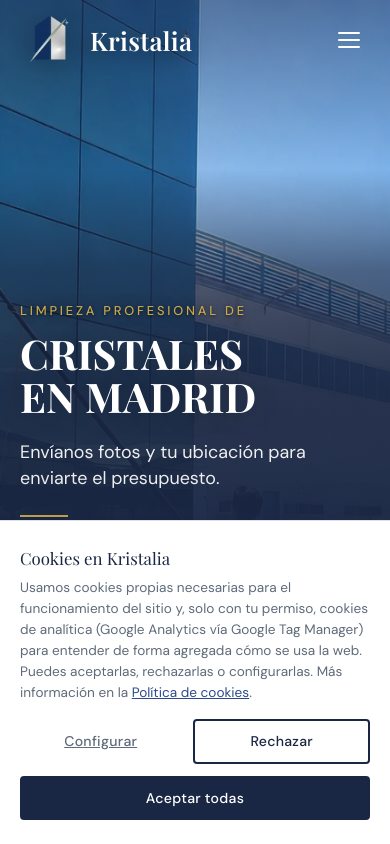
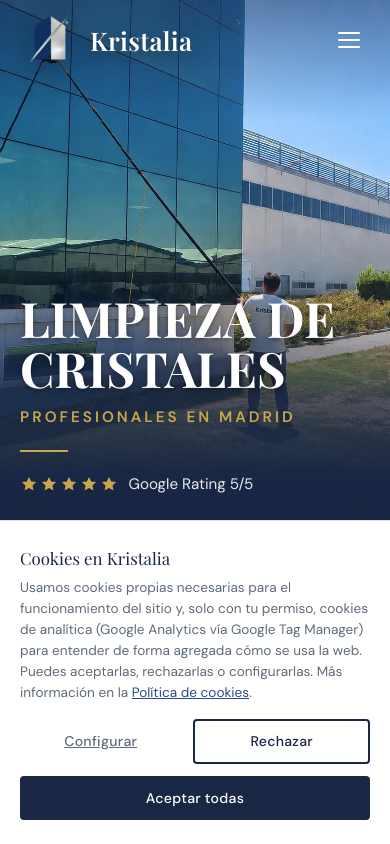
Before and after one commit to roldaan04/kristalia, a React (Vite) app: page / in a window 390 px wide. Shown: the top 844 px of the page. Built offline with nearby package versions, Linux system fonts and the light colour scheme.

Commit message:
patch: hero improved leads

```diff
--- a/src/components/home/Hero.css
+++ b/src/components/home/Hero.css
@@ -150,18 +150,24 @@
     min-height: 100vh;
     min-height: 100svh;
     align-items: flex-end;
-    background-position: 62% center;
+    /* La foto ocupa la mitad superior a su altura completa, encuadrada en la
+       pértiga y el operario; debajo, navy sólido para el texto. */
+    background-color: var(--color-primary);
+    background-size: auto 56vh;
+    background-size: auto 56svh;
+    background-position: 56% top;
   }
 
-  /* Degradado vertical: foto visible arriba, navy sólido donde va el texto */
+  /* Velo suave solo bajo el header; la foto queda limpia y se funde en navy
+     al final de la imagen. */
   .hero__overlay {
     background: linear-gradient(
       180deg,
-      rgba(26, 39, 68, 0.5) 0%,
-      rgba(26, 39, 68, 0.1) 20%,
-      rgba(26, 39, 68, 0.64) 32%,
-      rgba(26, 39, 68, 0.9) 46%,
-      rgba(26, 39, 68, 0.97) 100%
+      rgba(26, 39, 68, 0.45) 0,
+      rgba(26, 39, 68, 0) 14vh,
+      rgba(26, 39, 68, 0) 34vh,
+      rgba(26, 39, 68, 0.75) 47vh,
+      rgba(26, 39, 68, 1) 56vh
     );
   }
 
@@ -212,42 +218,39 @@
     margin-bottom: 1.25rem;
   }
 
-  .hero__mobile-eyebrow {
-    display: block;
-    margin-bottom: 0.7rem;
-    font-family: var(--font-body);
-    font-size: 0.8rem;
-    font-weight: 500;
-    letter-spacing: 0.22em;
-    text-transform: uppercase;
-    color: var(--color-accent);
-    text-shadow: 0 1px 3px rgba(0, 0, 0, 0.55), 0 0 14px rgba(0, 0, 0, 0.45);
-  }
-
   .hero__mobile-heading {
     display: block;
     font-family: var(--font-heading);
-    font-size: clamp(2.2rem, 10.5vw, 3.4rem);
+    font-size: clamp(2.4rem, 12.5vw, 3.6rem);
     font-weight: 700;
-    line-height: 1.06;
+    line-height: 1.02;
     text-transform: uppercase;
-    text-wrap: balance;
     color: var(--color-white);
-    text-shadow: 0 2px 24px rgba(0, 0, 0, 0.25);
+    text-shadow: 0 2px 4px rgba(0, 0, 0, 0.35), 0 4px 28px rgba(0, 0, 0, 0.45);
   }
 
-  .hero__mobile-lead {
-    max-width: 22rem;
-    font-size: clamp(1.05rem, 4.6vw, 1.25rem);
-    line-height: 1.45;
-    color: rgba(255, 255, 255, 0.92);
+  /* Cada línea en bloque: "LIMPIEZA DE" / "CRISTALES" sin cortes raros */
+  .hero__mobile-heading span {
+    display: block;
+    white-space: nowrap;
+  }
+
+  .hero__mobile-eyebrow {
+    display: block;
+    margin-top: 0.75rem;
+    font-family: var(--font-body);
+    font-size: 0.95rem;
+    font-weight: 600;
+    letter-spacing: 0.2em;
+    text-transform: uppercase;
+    color: var(--color-accent);
   }
 
   .hero__mobile-rule {
     display: block;
     width: 3rem;
     height: 2px;
-    margin: 1.5rem 0 1.25rem;
+    margin: 0 0 1.25rem;
     background: var(--color-accent);
   }
 
@@ -258,6 +261,59 @@
     margin-bottom: 1.5rem;
     font-size: 0.95rem;
     color: rgba(255, 255, 255, 0.9);
+  }
+
+  /* Frase + CTA: bloque del ancho del botón, frase centrada como antetítulo */
+  .hero__mobile-cta-group {
+    width: 100%;
+    max-width: 20rem;
+  }
+
+  .hero__mobile-note {
+    display: flex;
+    align-items: center;
+    gap: 0.75rem;
+    margin-bottom: 0.7rem;
+    font-size: 0.8rem;
+    font-weight: 500;
+    letter-spacing: 0.06em;
+    white-space: nowrap;
+    color: rgba(255, 255, 255, 0.72);
+  }
+
+  /* Teléfono bajo el CTA: dato informativo centrado, sin aspecto de enlace */
+  .hero__mobile-phone {
+    display: flex;
+    align-items: center;
+    justify-content: center;
+    gap: 0.5rem;
+    margin-top: 0.9rem;
+    font-size: 1rem;
+    font-weight: 600;
+    letter-spacing: 0.06em;
+    color: rgba(255, 255, 255, 0.9);
+  }
+
+  /* iOS convierte los teléfonos en enlace azul: se mantiene el estilo */
+  .hero__mobile-phone a {
+    color: inherit;
+    text-decoration: none;
+  }
+
+  .hero__mobile-phone svg {
+    width: 16px;
+    height: 16px;
+    flex-shrink: 0;
+    color: var(--color-accent);
+  }
+
+  /* Filetes finos a ambos lados que centran la frase sobre el botón */
+  .hero__mobile-note::before,
+  .hero__mobile-note::after {
+    content: '';
+    flex: 1;
+    height: 1px;
+    background: rgba(255, 255, 255, 0.2);
   }
 
   .hero__mobile-stars {
@@ -285,15 +341,16 @@
   }
 
   .hero__mobile-cta svg {
-    width: 20px;
-    height: 20px;
+    width: 22px;
+    height: 22px;
+    flex-shrink: 0;
   }
 
   .hero__mobile-benefits {
     display: grid;
     grid-template-columns: repeat(3, 1fr);
     width: 100%;
-    margin-top: 2rem;
+    margin-top: 1.5rem;
     padding-top: 1.25rem;
     border-top: 1px solid rgba(255, 255, 255, 0.16);
   }
@@ -323,3 +380,14 @@
     color: var(--color-accent);
   }
 }
+
+/* Móviles bajos: se quitan adornos para que el texto no tape al operario */
+@media (max-width: 768px) and (max-height: 740px) {
+  .hero__mobile-rule {
+    display: none;
+  }
+
+  .hero__mobile-benefits {
+    margin-top: 1.25rem;
+  }
+}
--- a/src/components/home/Hero.jsx
+++ b/src/components/home/Hero.jsx
@@ -1,5 +1,6 @@
 import Button from '../ui/Button';
 import heroImg from '../../assets/cristales/kristalia.webp';
+import { WHATSAPP_QUOTE_URL, PHONE_DISPLAY } from '../../utils/constants';
 import './Hero.css';
 
 // Iconos SVG inline del hero móvil (mismo patrón que el icono de WhatsApp del
@@ -100,12 +101,11 @@ export default function Hero() {
           oculta solo visualmente); por eso este titular es decorativo. */}
       <div className="hero__mobile container">
         <p className="hero__mobile-title" aria-hidden="true">
-          <span className="hero__mobile-eyebrow">Limpieza profesional de</span>
-          <span className="hero__mobile-heading">Cristales en Madrid</span>
-        </p>
-
-        <p className="hero__mobile-lead">
-          Envíanos fotos y tu ubicación para enviarte el presupuesto.
+          <span className="hero__mobile-heading">
+            <span>Limpieza de</span>
+            <span>cristales</span>
+          </span>
+          <span className="hero__mobile-eyebrow">Profesionales en Madrid</span>
         </p>
 
         <span className="hero__mobile-rule" aria-hidden="true" />
@@ -123,17 +123,35 @@ export default function Hero() {
           Google Rating 5/5
         </p>
 
+        {/* Frase + CTA forman un único bloque: la frase va centrada sobre el
+            botón, a modo de antetítulo discreto. */}
+        <div className="hero__mobile-cta-group">
+          <p className="hero__mobile-note">Precio en minutos sin compromiso</p>
+
           <Button
             variant="gold"
             size="lg"
-          href="/#contacto"
+            href={WHATSAPP_QUOTE_URL}
+            target="_blank"
+            rel="noopener noreferrer"
             className="hero__mobile-cta"
+            aria-label="Pedir presupuesto por WhatsApp"
           >
-          Presupuesto
-          <Icon strokeWidth="2">
-            <path d="M5 12h14M13 6l6 6-6 6" />
+            <svg viewBox="0 0 24 24" fill="currentColor" aria-hidden="true" focusable="false">
+              <path d="M17.47 14.38c-.3-.15-1.76-.87-2.03-.97-.27-.1-.47-.15-.67.15-.2.3-.77.97-.94 1.17-.17.2-.35.22-.65.07-.3-.15-1.26-.46-2.4-1.48-.89-.79-1.49-1.77-1.66-2.07-.17-.3-.02-.46.13-.61.13-.13.3-.35.45-.52.15-.17.2-.3.3-.5.1-.2.05-.37-.02-.52-.08-.15-.67-1.62-.92-2.22-.24-.58-.49-.5-.67-.51h-.57c-.2 0-.52.07-.79.37-.27.3-1.04 1.02-1.04 2.48s1.07 2.88 1.21 3.08c.15.2 2.1 3.2 5.08 4.49.71.31 1.26.49 1.69.63.71.23 1.36.2 1.87.12.57-.08 1.76-.72 2.01-1.42.25-.7.25-1.29.17-1.42-.07-.13-.27-.2-.57-.35zM12.05 21.5h-.01a9.4 9.4 0 0 1-4.8-1.31l-.34-.2-3.57.93.95-3.48-.22-.36a9.38 9.38 0 0 1-1.44-5.02c0-5.2 4.23-9.43 9.44-9.43 2.52 0 4.89.98 6.67 2.77a9.37 9.37 0 0 1 2.76 6.67c0 5.2-4.23 9.43-9.44 9.43zm8.03-17.46A11.3 11.3 0 0 0 12.05.7C5.79.7.7 5.79.7 12.05c0 2 .52 3.95 1.52 5.67L.6 23.4l5.82-1.53a11.3 11.3 0 0 0 5.62 1.43h.01c6.26 0 11.35-5.09 11.35-11.35 0-3.03-1.18-5.88-3.32-8.02z" />
+            </svg>
+            Pedir presupuesto
+          </Button>
+
+          {/* Teléfono solo informativo (sin enlace): el único CTA es WhatsApp,
+              pero quien prefiera llamar tiene el número a mano. */}
+          <p className="hero__mobile-phone">
+            <Icon>
+              <path d="M5 4h4l2 5-2.5 1.5a11 11 0 0 0 5 5L15 13l5 2v4a2 2 0 0 1-2 2A16 16 0 0 1 3 6a2 2 0 0 1 2-2" />
             </Icon>
-        </Button>
+            {PHONE_DISPLAY.replace('+34 ', '')}
+          </p>
+        </div>
 
         <ul className="hero__mobile-benefits">
           {mobileBenefits.map(({ label, icon }) => (
--- a/src/utils/constants.js
+++ b/src/utils/constants.js
@@ -1,6 +1,10 @@
 export const WHATSAPP_NUMBER = '34614744754';
 export const WHATSAPP_MESSAGE = encodeURIComponent('Hola, me gustaría solicitar información sobre vuestros servicios de limpieza de cristales.');
 export const WHATSAPP_URL = `https://wa.me/${WHATSAPP_NUMBER}?text=${WHATSAPP_MESSAGE}`;
+
+// CTA del hero móvil: mensaje orientado a pedir presupuesto con fotos.
+export const WHATSAPP_QUOTE_MESSAGE = encodeURIComponent('Hola, quiero un presupuesto de limpieza de cristales. Os envío fotos y mi ubicación.');
+export const WHATSAPP_QUOTE_URL = `https://wa.me/${WHATSAPP_NUMBER}?text=${WHATSAPP_QUOTE_MESSAGE}`;
 
 export const PHONE_DISPLAY = '+34 614 744 754';
 export const EMAIL = 'info@kristalia.es';
```
Lines whose indentation alone changed are shown as unchanged.
